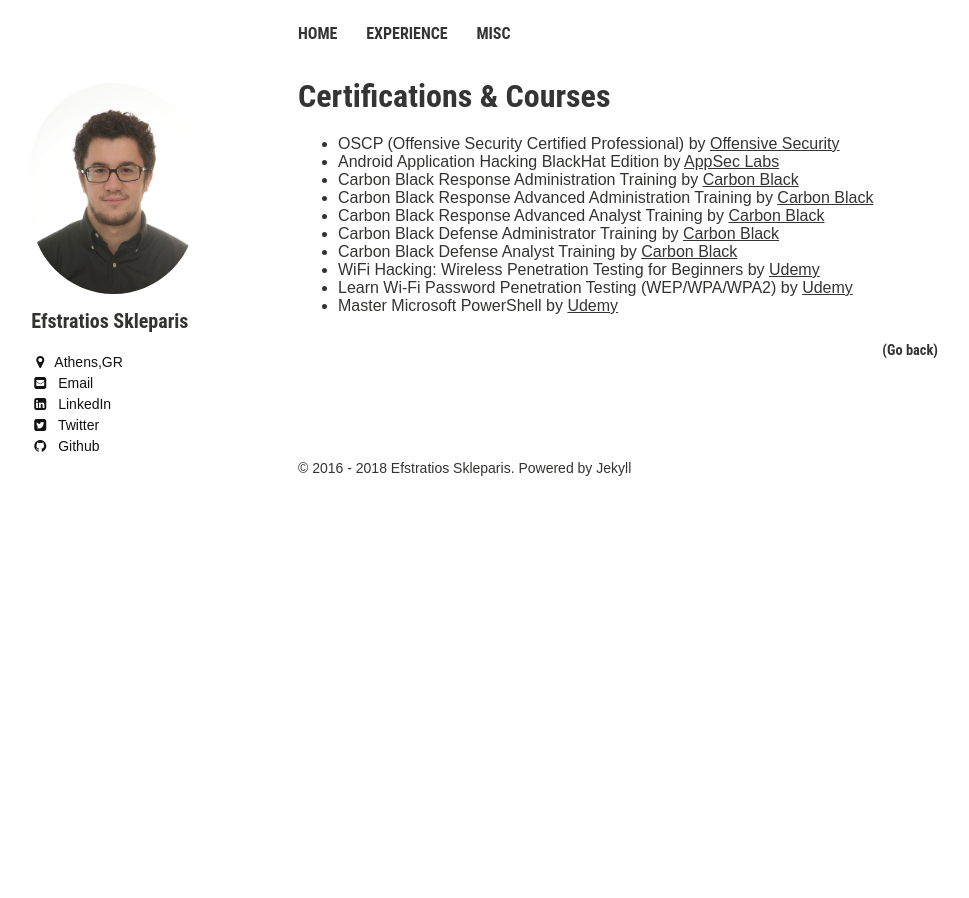
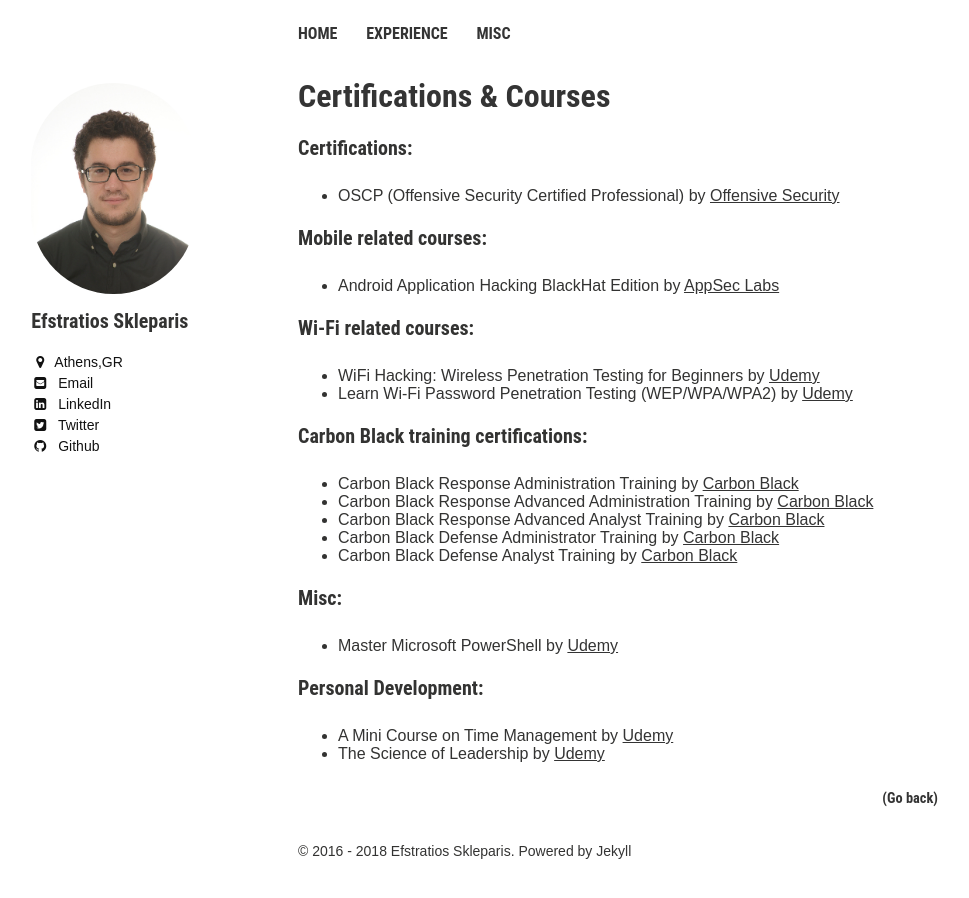
Before and after one commit to efstratios/efstratios.github.io, a Jekyll site: the page built from certs/index.md, in a window 1280 px wide. Shown: the whole page, without its empty margins (22-991 px from the left). Built offline with Jekyll 4.4.1, drawn with Linux system fonts in a browser that asks for light colours.

Commit message:
Updated information security certifications & courses

```diff
--- a/certs/index.md
+++ b/certs/index.md
@@ -5,13 +5,31 @@
 share: true
 ---
 
-* OSCP (Offensive Security Certified Professional) by [Offensive Security](https://www.offensive-security.com/){:target="_blank"}
-* Android Application Hacking BlackHat Edition by [AppSec Labs](https://appsec-labs.com/){:target="_blank"}
-* Carbon Black Response Administration Training by [Carbon Black](https://www.carbonblack.com/){:target="_blank"}
-* Carbon Black Response Advanced Administration Training by [Carbon Black](https://www.carbonblack.com/){:target="_blank"}
-* Carbon Black Response Advanced Analyst Training by [Carbon Black](https://www.carbonblack.com/){:target="_blank"}
-* Carbon Black Defense Administrator Training by [Carbon Black](https://www.carbonblack.com/){:target="_blank"}
-* Carbon Black Defense Analyst Training by [Carbon Black](https://www.carbonblack.com/){:target="_blank"}
-* WiFi Hacking: Wireless Penetration Testing for Beginners by [Udemy](https://www.udemy.com/user/jason-dion/){:target="_blank"}
-* Learn Wi-Fi Password Penetration Testing (WEP/WPA/WPA2) by [Udemy](https://www.udemy.com/user/zaidsabih/){:target="_blank"}
-* Master Microsoft PowerShell by [Udemy](https://www.udemy.com/user/techmountainconsulting/){:target="_blank"}
+### Certifications:
+* OSCP (Offensive Security Certified Professional) by [Offensive Security](https://www.offensive-security.com/){:target="_blank" rel="noopener"}
+
+###	Mobile related courses:
+
+* Android Application Hacking BlackHat Edition by [AppSec Labs](https://appsec-labs.com/){:target="_blank" rel="noopener"}
+
+### Wi-Fi related courses:
+
+* WiFi Hacking: Wireless Penetration Testing for Beginners by [Udemy](https://www.udemy.com/user/jason-dion/){:target="_blank" rel="noopener"}
+* Learn Wi-Fi Password Penetration Testing (WEP/WPA/WPA2) by [Udemy](https://www.udemy.com/user/zaidsabih/){:target="_blank" rel="noopener"}
+
+### Carbon Black training certifications:
+
+* Carbon Black Response Administration Training by [Carbon Black](https://www.carbonblack.com/){:target="_blank" rel="noopener"}
+* Carbon Black Response Advanced Administration Training by [Carbon Black](https://www.carbonblack.com/){:target="_blank" rel="noopener"}
+* Carbon Black Response Advanced Analyst Training by [Carbon Black](https://www.carbonblack.com/){:target="_blank" rel="noopener"}
+* Carbon Black Defense Administrator Training by [Carbon Black](https://www.carbonblack.com/){:target="_blank" rel="noopener"}
+* Carbon Black Defense Analyst Training by [Carbon Black](https://www.carbonblack.com/){:target="_blank" rel="noopener"}
+
+### Misc:
+
+* Master Microsoft PowerShell by [Udemy](https://www.udemy.com/user/techmountainconsulting/){:target="_blank" rel="noopener"}
+
+### Personal Development:
+
+* A Mini Course on Time Management by [Udemy](https://www.udemy.com/user/brandonhakim/){:target="_blank" rel="noopener"}
+* The Science of Leadership by [Udemy](https://www.udemy.com/user/gregorycaremans/){:target="_blank" rel="noopener"}
```
